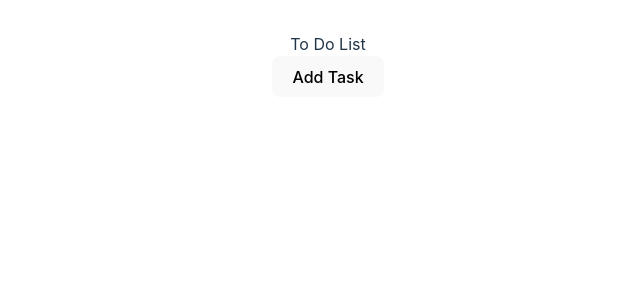
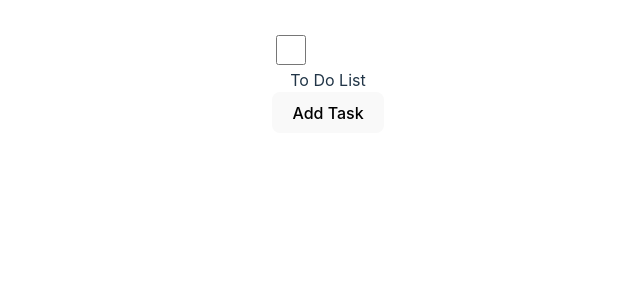
Before and after one commit to adamprinciotta/ToDo, a React (Vite) app in the folder ToDo/: page / in a window 1280 px wide. Shown: the top 300 px of the page, without its empty margins (312-952 px from the left). Built offline with nearby package versions, Linux system fonts and the light colour scheme.

Commit message:
Now have a working checklist and modal that updates the list

```diff
--- a/ToDo/src/AddTask.jsx
+++ b/ToDo/src/AddTask.jsx
@@ -18,12 +18,13 @@ function AddTask(props) {
     function handleSubmit(event) {
         event.preventDefault()
         console.log(props.add)
+        const newItem = { name: task, checked: false}
         // props.setList(prev => [...prev, task.toString()])
-        props.setList(props.list.concat(task))
+        props.setList(props.list.concat(newItem))
         console.log("Submitted")
-        props.setAdd(false)
+        //props.setAdd(false)
         //console.log(props.list)
-        props.displayTasks()
+        //props.displayTasks()
         props.checkListSize()
     }
 
--- a/ToDo/src/App.jsx
+++ b/ToDo/src/App.jsx
@@ -2,21 +2,17 @@ import { useState } from 'react'
 import './App.css'
 import Button from 'react-bootstrap/Button'
 import AddTask from './AddTask.jsx'
+import Task from './Task.jsx'
 
 function App() {
-  const [list, setList] = useState(['test'])
+  const [list, setList] = useState([{name: 'test', checked: false}])
   const [add, setAdd] = useState(false)
 
 
-  function displayTasks(){
-    console.log(list)
-    list.map(item => {
-      console.log(item)
-    })
-    return(list.map(item => {
-      <div className="listItems">{item}</div>
-    }))
-  }
+  // function displayTasks(){
+  //   console.log(list)
+  //   console.log("This is the list length:" + list.length)
+  // }
 
   function checkListSize() {
     console.log("list: " + list.length)
@@ -28,21 +24,23 @@ function App() {
 
   return (
     <div className="fullPage">
+      <Task list={list} setList={setList}/>
       <div className="header">
       To Do List
+      {/* {list.map((item, index) => {
+              return (
+                <div className="listItems" key={index}>
+                  {item.name}
+                </div>
+              );
+            })} */}
       </div>
-
-      {/* {list.size > 0 && list.map(listItem => {
-        <div className="listItems" key={listItem}>{listItem}</div>
-      })} */}
-
-      { list.length > 0 && displayTasks() }
 
       <Button onClick={addTask}>Add Task</Button>
 
 
-
-      {add && (<AddTask list={list} setList={setList} add={add} setAdd={setAdd} displayTasks={displayTasks} checkListSize={checkListSize}/>)}
+      {/* displayTasks={displayTasks} */}
+      {add && (<AddTask list={list} setList={setList} add={add} setAdd={setAdd}  checkListSize={checkListSize}/>)}
 
 
     </div>
--- /dev/null
+++ b/ToDo/src/Task.css
@@ -0,0 +1,9 @@
+.task{
+    display: flex;
+    align-items: center;
+}
+
+.taskName{
+    color: white;
+    font-size: 30px;
+}
--- /dev/null
+++ b/ToDo/src/Task.jsx
@@ -0,0 +1,46 @@
+import { useState } from 'react'
+import './Task.css'
+import Button from 'react-bootstrap/Button'
+
+
+function Task(props) {
+
+    function handleChecked(index){
+        const newTaskList = [...props.list]
+        newTaskList[index].checked = !newTaskList[index].checked
+        props.setList(newTaskList)
+    }
+
+    return(
+        <div>
+            {/* {props.list.map((item, index) => {
+  return (
+    <div className="listItems" key={index}>
+      {item.name}
+    </div>
+  );
+})} */}
+            {/* Mapping through each item in the task list */}
+            {props.list.map((item, index) => {
+            // Must return the jsx that I want to render
+          return (
+            //The task
+            <div key={index} className="task">
+                {/* Checkbox input */}
+                <input
+                type="checkbox"
+                style={{ height: "30px", width: "30px" }}
+                checked={item.checked}
+                onChange={() => handleChecked(index)}
+                />
+                <div className="taskName" style={{
+                    textDecoration: item.checked ? "line-through" : "none", paddingLeft: "20px" }}>{item.name}
+                </div>
+            </div>
+          );
+        })}
+      </div>
+    )
+}
+
+export default Task
```
